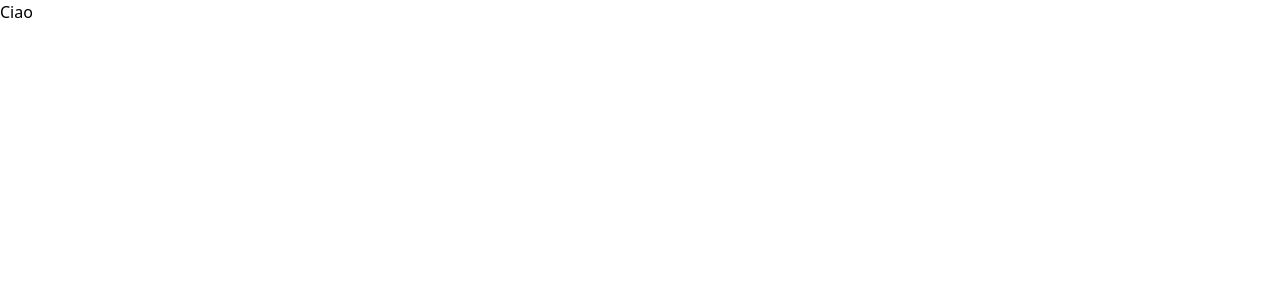
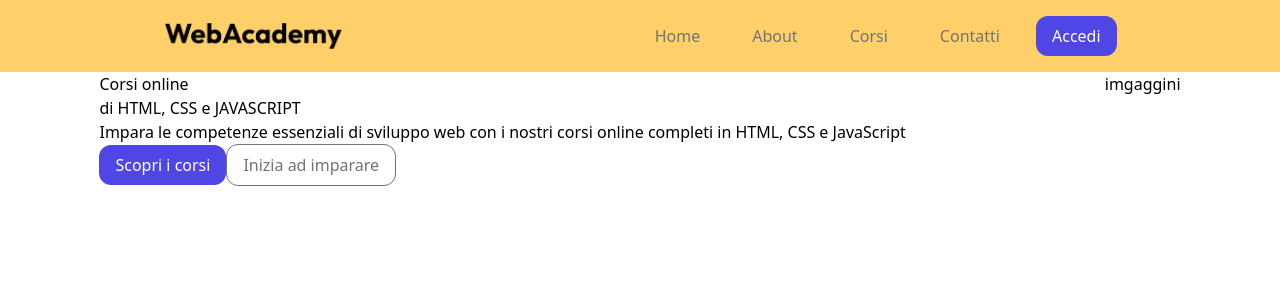
Before and after one commit to alessandrobardotti99/WebAcademy, a Vue app: page / in a window 1280 px wide. Shown: the top 300 px of the page. Built offline with nearby package versions, Linux system fonts and the light colour scheme.

Commit message:
avanzamento

```diff
--- /dev/null
+++ b/src/components/HeroHomepage.vue
@@ -0,0 +1,18 @@
+<template>
+    <div class="w-full">
+        <div class="flex justify-around">
+        <div>
+            <h1>Corsi online <br> di HTML, CSS e JAVASCRIPT</h1>
+            <p>Impara le competenze essenziali di sviluppo web con i nostri corsi online completi in HTML, CSS e JavaScript</p>
+            <div>
+            <button class="bg-indigo-600 text-whie py-2 px-4 text-white rounded-xl cursor-pointer hover:bg-indigo-700">Scopri i corsi</button>
+            <button class="bg-transparent text-whie py-2 px-4 text-neutral-500 rounded-xl cursor-pointer border border-neutral-500 hover:bg-neutral-100">Inizia ad imparare</button>
+        </div>
+        </div>
+        <div>
+            imgaggini
+        </div>
+    </div>
+
+    </div>
+</template>
--- /dev/null
+++ b/src/components/NavHomepage.vue
@@ -0,0 +1,16 @@
+<template>
+    <nav class="sticky flex justify-around w-full m-auto ml-auto mr-auto items-center bg-YellowWebAcademy top-0 p-4">
+        <div>
+           <img src="/src/assets/img/logoWebAcademy.png" alt="logoWebAcademy" class="max-w-full h-[30px]">
+        </div>
+        <div>
+            <ul class="inline-flex gap-5">
+                <li class="text-neutral-500 py-2 px-4 rounded-xl hover:text-black cursor-pointer">Home</li>
+                <li class="text-neutral-500 py-2 px-4 rounded-xl hover:text-black cursor-pointer">About</li>
+                <li class="text-neutral-500 py-2 px-4 rounded-xl hover:text-black cursor-pointer">Corsi</li>
+                <li class="text-neutral-500 py-2 px-4 rounded-xl hover:text-black cursor-pointer">Contatti</li>
+                <li class="bg-indigo-600 text-whie py-2 px-4 text-white rounded-xl cursor-pointer hover:bg-indigo-700">Accedi</li>
+            </ul>
+        </div>
+    </nav>
+</template>
--- a/src/views/HomeView.vue
+++ b/src/views/HomeView.vue
@@ -1,7 +1,18 @@
-<script setup>
+<script>
+import Nav from '../components/NavHomepage.vue'
+import Hero from '../components/HeroHomepage.vue'
 
+export default {
+  components: {
+    Nav,
+    Hero
+  }
+}
 </script>
 
 <template>
-Ciao
+  <div>
+    <Nav />
+    <Hero />
+  </div>
 </template>
--- a/tailwind.config.js
+++ b/tailwind.config.js
@@ -5,7 +5,11 @@ export default {
     "./src/**/*.{vue,js,ts,jsx,tsx}",
   ],
   theme: {
-    extend: {},
+    extend: {
+      colors: {
+        YellowWebAcademy: '#ffd06a',
+      },
+    },
   },
   plugins: [],
 }
```
Also changed, not shown: src/assets/img/logoWebAcademy.png (added).
